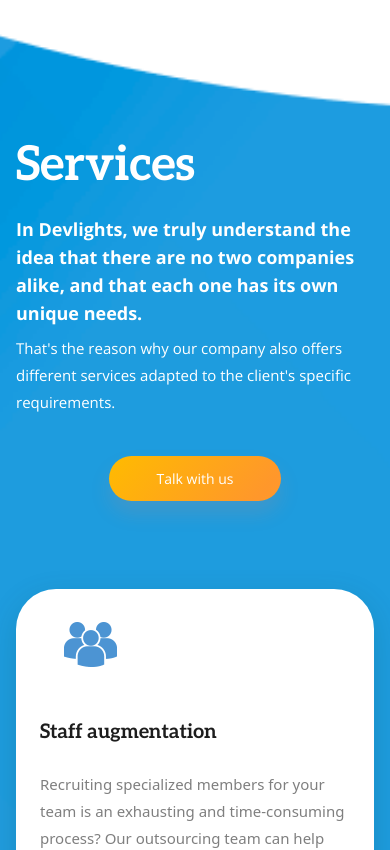
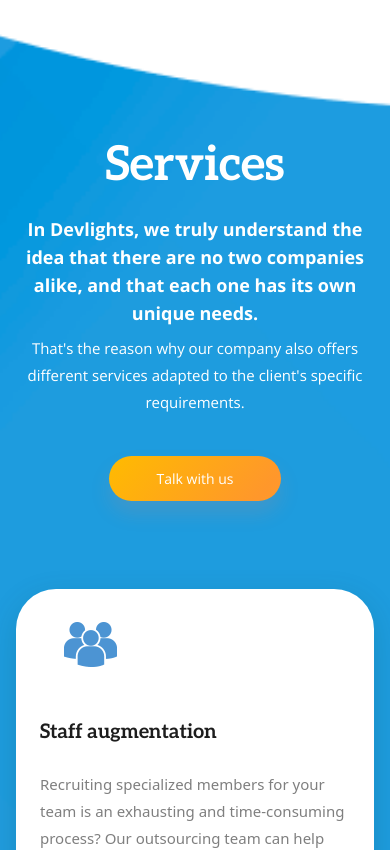
Before and after one commit to ignacioLiotti/test-1441654, a Next.js app: page / in a window 390 px wide. Shown: the part 3260-4110 px from the top of the page. Built offline with nearby package versions, Linux system fonts and the light colour scheme; no server answers.

Commit message:
Fixed responsive text centered in smallers screens

```diff
--- a/templates/CareersSection.jsx
+++ b/templates/CareersSection.jsx
@@ -47,14 +47,14 @@
         </div>
 
         <div className="flex flex-col items-center justify-end md:max-w-[40%] pt-0 md:ml-[6rem] md:items-start  ">
-          <h2 className="font-aleo font-bold text-white text-3xl leading-tight mb-5 mt-[2rem]">
+          <h2 className="font-aleo font-bold text-center xs:text-left text-white text-3xl leading-tight mb-5 mt-[2rem]">
             {strings.title}
           </h2>
           <div className="w-14 h-4 rounded-full bg-orange-pill my-5"></div>
-          <h4 className="font-open-sans font-bold text-white text-base leading-7 mb-2">
+          <h4 className="font-open-sans font-bold text-center xs:text-left text-white text-base leading-7 mb-2">
             {strings.subtitleText1}
           </h4>
-          <p className="font-open-sans text-white text-[0.938rem] leading-[1.8] mb-2 mt-5">
+          <p className="font-open-sans text-center xs:text-left text-white text-[0.938rem] leading-[1.8] mb-2 mt-5">
             {strings.subtitleText2}
           </p>
           <div className="flex flex-col items-center sm:items-start justify-center mt-8 sm:mt-11">
--- a/templates/ServicesSection.jsx
+++ b/templates/ServicesSection.jsx
@@ -10,14 +10,14 @@
     >
       <div className="container-width">
         <div className="flex flex-col lg:flex-row">
-          <div className="flex flex-col w-full lg:max-w-[25%] px-4 mt-[27rem] sm:mt-[17rem] md:mt-[10.625rem] lg:mt-0">
-            <h2 className="font-aleo font-bold text-white text-5xl leading-tight mb-5 mt-[3.75rem]">
+          <div className="flex flex-col xs:items-center w-full lg:max-w-[25%] px-4 mt-[27rem] sm:mt-[17rem] md:mt-[10.625rem] lg:mt-0">
+            <h2 className="font-aleo font-bold text-center xs:text-left text-white text-5xl leading-tight mb-5 mt-[3.75rem]">
               {strings.title}
             </h2>
-            <h4 className="font-open-sans font-bold text-white text-lg leading-7 mb-2">
+            <h4 className="font-open-sans font-bold text-center xs:text-left text-white text-lg leading-7 mb-2">
               {strings.subtitleText1}
             </h4>
-            <p className="font-open-sans text-white text-[0.938rem] leading-[1.8] mb-2">
+            <p className="font-open-sans text-center xs:text-left text-white text-[0.938rem] leading-[1.8] mb-2">
               {strings.subtitleText2}
             </p>
             <div className="flex flex-col items-center sm:items-start justify-center mt-8 sm:mt-11">
--- a/templates/TechnologiesSection.jsx
+++ b/templates/TechnologiesSection.jsx
@@ -9,14 +9,14 @@
     >
       <div className="container-width flex flex-col md:flex-row items-center justify-center px-4">
         <div className="flex flex-col items-center justify-end md:max-w-[40%] md:items-start">
-          <h2 className="font-aleo font-bold text-white text-3xl leading-tight mb-5 mt-[4.75rem]">
+          <h2 className="font-aleo font-bold text-center xs:text-left text-white text-3xl leading-tight mb-5 mt-[4.75rem]">
             {strings.title}
           </h2>
           <div className="w-14 h-4 rounded-full bg-orange-pill my-5"></div>
-          <h4 className="font-open-sans font-bold text-white text-base leading-7 mb-2">
+          <h4 className="font-open-sans font-bold text-center xs:text-left text-white text-base leading-7 mb-2">
             {strings.subtitleText1}
           </h4>
-          <p className="font-open-sans text-white text-[0.938rem] leading-[1.8] mb-2 mt-5">
+          <p className="font-open-sans text-center xs:text-left text-white text-[0.938rem] leading-[1.8] mb-2 mt-5">
             {strings.subtitleText2}
           </p>
           <div className="flex flex-col items-center sm:items-start justify-center mt-8 sm:mt-11">
--- a/templates/TestimonialsSection.jsx
+++ b/templates/TestimonialsSection.jsx
@@ -6,7 +6,7 @@
   return (
     <section className="py-12 w-full">
       <div className="container-width flex flex-col items-center justify-center w-full">
-        <h3 className="font-aleo font-bold text-4xl text-center text-gray-third mb-2">
+        <h3 className="font-aleo font-bold text-4xl text-center text-gray-third mb-2 p-4">
           {strings.clientsText}
         </h3>
         <div className="w-14 h-4 rounded-full bg-orange-pill my-5"></div>
```
